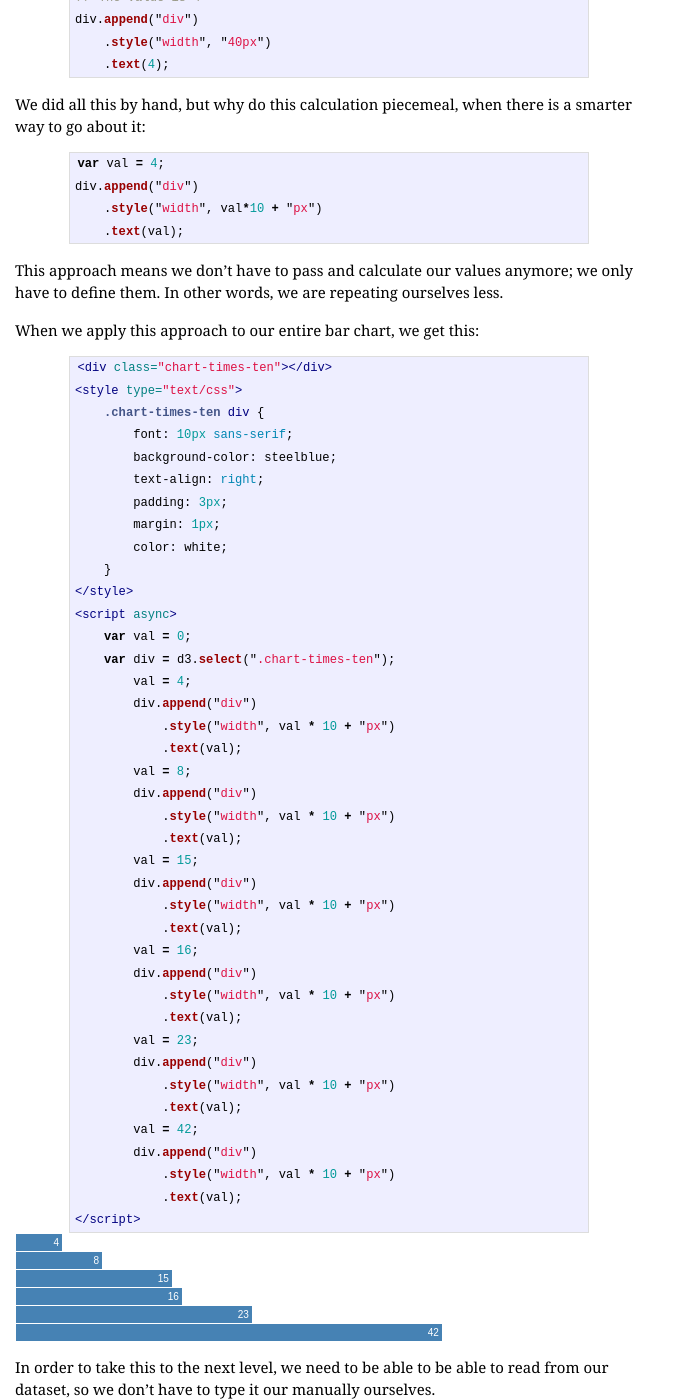
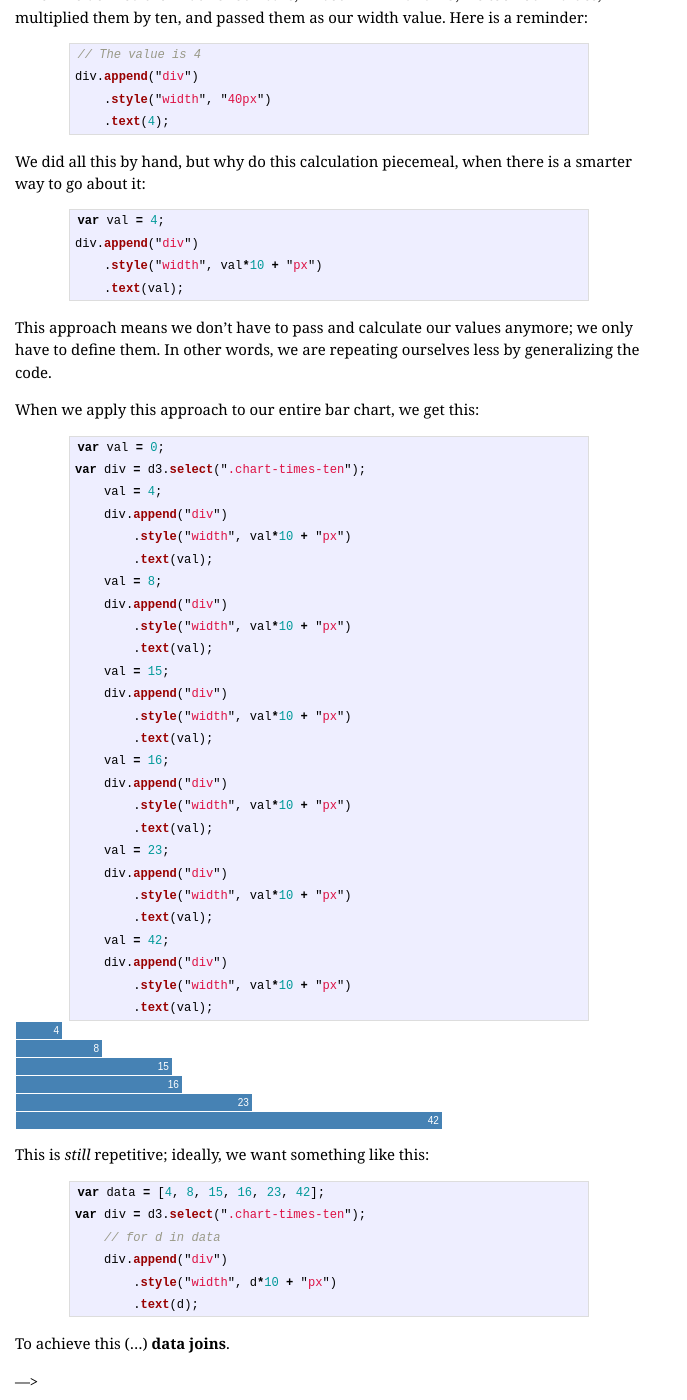
Before and after one commit to ndarville/ndarville.github.io, a Jekyll site: the page built from _posts/2013-11-10-a-bar-chart.markdown, in a window 1280 px wide and 1400 px high, scrolled down 6633 px. Shown: the whole window, without its empty margins (0-687 px from the left). Built offline with Jekyll 4.4.1, drawn with Linux system fonts in a browser that asks for light colours; Markdown is read by kramdown in place of the engine named in the settings; some of the changed text lies outside the part shown.

Commit message:
Updated bar tut, and removed superfluous sample HTML/CSS code

````diff
--- a/_posts/2013-11-10-a-bar-chart.markdown
+++ b/_posts/2013-11-10-a-bar-chart.markdown
@@ -248,6 +248,10 @@ Evidently, this approach *sucks*.
     The tedium of doing the chart by hand teaches us a valuable lesson in programming: <strong>Don't Repeat Yourself</strong> (DRY).
 </div>
 
+<div class="box info">
+    Avoid repeating yourself, <strong>generalize and automate</strong> your code.
+</div>
+
 <h3 id="programmatically">Coding a Chart Programmatically, the Clever Way</h3>
 
 Remember how you learnt to make a container with HTML, JavaScript, and D3, and touched on the concept of selections?
@@ -429,50 +433,37 @@ div.append("div")
     .text(val);
 ```
 
-This approach means we don't have to pass and calculate our values anymore; we only have to define them. In other words, we are repeating ourselves less.
+This approach means we don't have to pass and calculate our values anymore; we only have to define them. In other words, we are repeating ourselves less by generalizing the code.
 
 When we apply this approach to our entire bar chart, we get this:
 
-```html
-<div class="chart-times-ten"></div>
-<style type="text/css">
-    .chart-times-ten div {
-        font: 10px sans-serif;
-        background-color: steelblue;
-        text-align: right;
-        padding: 3px;
-        margin: 1px;
-        color: white;
-    }
-</style>
-<script async>
-    var val = 0;
-    var div = d3.select(".chart-times-ten");
-        val = 4;
-        div.append("div")
-            .style("width", val * 10 + "px")
-            .text(val);
-        val = 8;
-        div.append("div")
-            .style("width", val * 10 + "px")
-            .text(val);
-        val = 15;
-        div.append("div")
-            .style("width", val * 10 + "px")
-            .text(val);
-        val = 16;
-        div.append("div")
-            .style("width", val * 10 + "px")
-            .text(val);
-        val = 23;
-        div.append("div")
-            .style("width", val * 10 + "px")
-            .text(val);
-        val = 42;
-        div.append("div")
-            .style("width", val * 10 + "px")
-            .text(val);
-</script>
+```js
+var val = 0;
+var div = d3.select(".chart-times-ten");
+    val = 4;
+    div.append("div")
+        .style("width", val*10 + "px")
+        .text(val);
+    val = 8;
+    div.append("div")
+        .style("width", val*10 + "px")
+        .text(val);
+    val = 15;
+    div.append("div")
+        .style("width", val*10 + "px")
+        .text(val);
+    val = 16;
+    div.append("div")
+        .style("width", val*10 + "px")
+        .text(val);
+    val = 23;
+    div.append("div")
+        .style("width", val*10 + "px")
+        .text(val);
+    val = 42;
+    div.append("div")
+        .style("width", val*10 + "px")
+        .text(val);
 ```
 
 <div class="chart-times-ten"></div>
@@ -491,58 +482,53 @@ When we apply this approach to our entire bar chart, we get this:
     var div = d3.select(".chart-times-ten");
         val = 4;
         div.append("div")
-            .style("width", val * 10 + "px")
+            .style("width", val*10 + "px")
             .text(val);
         val = 8;
         div.append("div")
-            .style("width", val * 10 + "px")
+            .style("width", val*10 + "px")
             .text(val);
         val = 15;
         div.append("div")
-            .style("width", val * 10 + "px")
+            .style("width", val*10 + "px")
             .text(val);
         val = 16;
         div.append("div")
-            .style("width", val * 10 + "px")
+            .style("width", val*10 + "px")
             .text(val);
         val = 23;
         div.append("div")
-            .style("width", val * 10 + "px")
+            .style("width", val*10 + "px")
             .text(val);
         val = 42;
         div.append("div")
-            .style("width", val * 10 + "px")
+            .style("width", val*10 + "px")
             .text(val);
 </script>
 
-In order to take this to the next level, we need to be able to be able to read from our dataset, so we don't have to type it our manually ourselves.
+This is *still* repetitive; ideally, we want something like this:
 
-(In order to do this, we need to use **data joins**.)
+```js
+var data = [4, 8, 15, 16, 23, 42];
+var div = d3.select(".chart-times-ten");
+    // for d in data
+    div.append("div")
+        .style("width", d*10 + "px")
+        .text(d);
+```
+
+To achieve this (...) **data joins**.
 
 --->
 
-```html
-<div class="chart-programmatic"></div>
-<style type="text/css">
-    .chart-programmatic div {
-        font: 10px sans-serif;
-        background-color: steelblue;
-        text-align: right;
-        padding: 3px;
-        margin: 1px;
-        color: white;
-    }
-</style>
-<script async>
-    var data = [4, 8, 15, 16, 23, 42];
-
-    d3.select(".chart-programmatic")
-        .selectAll("div")
-            .data(data).enter()
-        .append("div")
-            .style("width", function(d) { return d*10 + "px"; })
-            .text(function(d) { return d; });
-</script>
+```js
+var data = [4, 8, 15, 16, 23, 42];
+d3.select(".chart-programmatic")
+    .selectAll("div")
+        .data(data).enter()
+    .append("div")
+        .style("width", function(d) { return d*10 + "px"; })
+        .text(function(d) { return d; });
 ```
 
 <div class="chart-programmatic"></div>
@@ -569,40 +555,23 @@ In order to take this to the next level, we need to be able to be able to read f
 
 --->
 
-Data joins:
-
---->
-
 <h4 id="scaling">Scaling to Fit</h4>
 
 --->
 
-```html
-<div class="chart-scaled"></div>
-<style type="text/css">
-    .chart-scaled div {
-        font: 10px sans-serif;
-        background-color: steelblue;
-        text-align: right;
-        padding: 3px;
-        margin: 1px;
-        color: white;
-    }
-</style>
-<script async>
-    var data = [4, 8, 15, 16, 23, 42];
+```js
+var data = [4, 8, 15, 16, 23, 42];
 
-    var x = d3.scale.linear()
-        .domain([0, d3.max(data)])
-        .range([0, 420]);
+var x = d3.scale.linear()
+    .domain([0, d3.max(data)])
+    .range([0, 420]);
 
-    d3.select(".chart-scaled")
-        .selectAll("div")
-            .data(data).enter()
-        .append("div")
-            .style("width", function(d) { return x(d) + "px"; })
-            .text(function(d) { return d; });
-</script>
+d3.select(".chart-scaled")
+    .selectAll("div")
+        .data(data).enter()
+    .append("div")
+        .style("width", function(d) { return x(d) + "px"; })
+        .text(function(d) { return d; });
 ```
 
 <div class="chart-scaled"></div>
````
